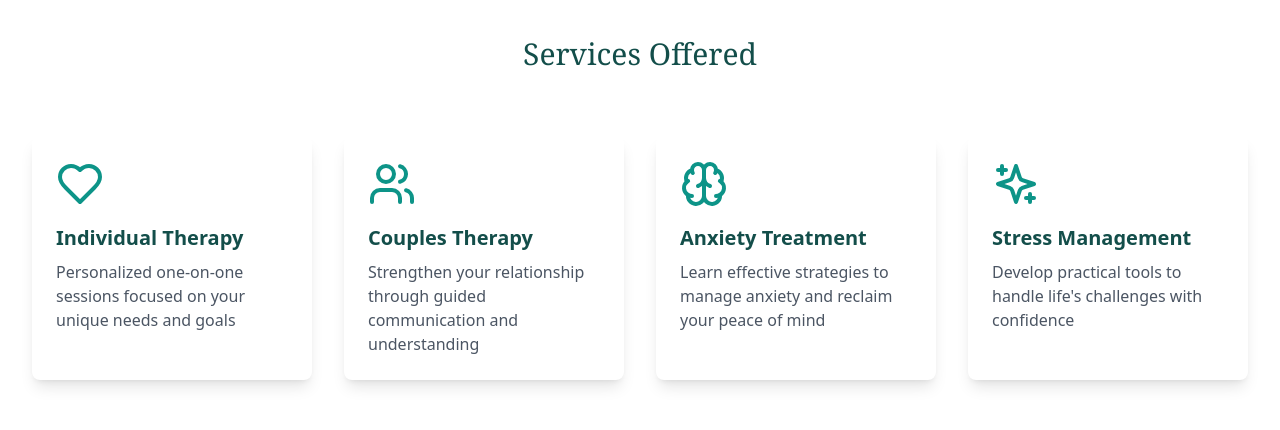
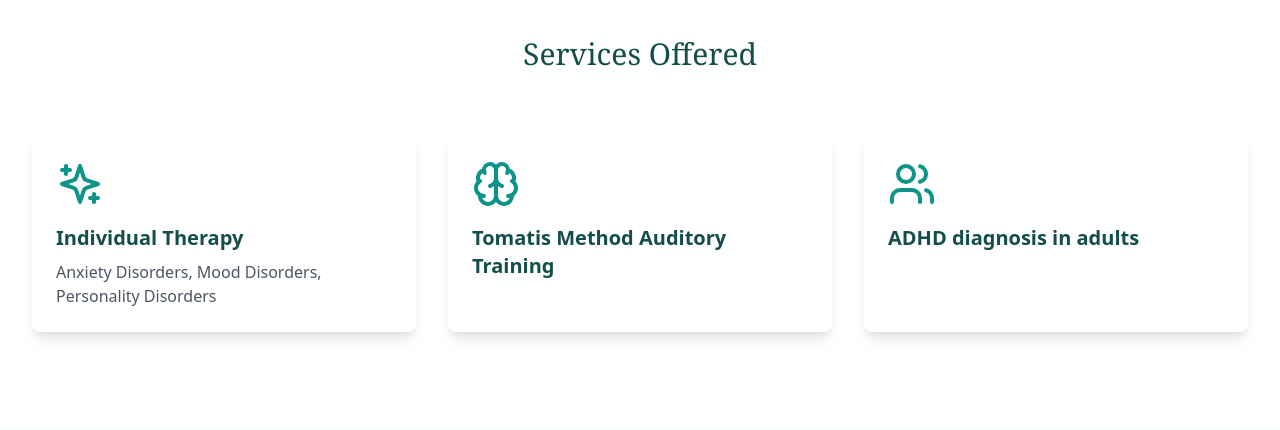
Before and after one commit to Segismondo/kamino-webpage, a React (Vite) app: page / in a window 1280 px wide. Shown: the part 800-1230 px from the top of the page. Built offline with nearby package versions, Linux system fonts and the light colour scheme.

Commit message:
updated services section

```diff
--- a/src/App.tsx
+++ b/src/App.tsx
@@ -22,10 +22,9 @@ function App() {
   });
 
   const services = [
-    { icon: <Heart className="w-12 h-12 text-teal-600" />, title: t('services.individual.title'), description: t('services.individual.description') },
-    { icon: <Users className="w-12 h-12 text-teal-600" />, title: t('services.couples.title'), description: t('services.couples.description') },
-    { icon: <Brain className="w-12 h-12 text-teal-600" />, title: t('services.anxiety.title'), description: t('services.anxiety.description') },
-    { icon: <Sparkles className="w-12 h-12 text-teal-600" />, title: t('services.stress.title'), description: t('services.stress.description') },
+    { icon: <Sparkles className="w-12 h-12 text-teal-600" />, title: t('services.individual.title'), description: t('services.individual.description') },
+    { icon: <Brain className="w-12 h-12 text-teal-600" />, title: t('services.tomatis.title'), description: t('services.tomatis.description') },
+    { icon: <Users className="w-12 h-12 text-teal-600" />, title: t('services.adhd.title'), description: t('services.adhd.description')},
   ];
 
   const pricing = [
@@ -110,6 +109,7 @@ function App() {
           <div className="flex justify-between h-16">
             <div className="flex items-center space-x-4">
               <h1 className="text-2xl font-serif text-teal-800">mgr Agata Plura</h1>
+
             </div>
 
             {/* Desktop Navigation */}
@@ -178,8 +178,10 @@ function App() {
       {/* Services Section */}
 <section id="services" className="py-24 bg-white">
   <div className="max-w-7xl mx-auto px-4 sm:px-6 lg:px-8">
-          <h2 className="text-3xl font-serif text-center text-teal-900 mb-16">{t('services.title')}</h2>
-          <div className="grid md:grid-cols-2 lg:grid-cols-4 gap-8">
+    <h2 className="text-3xl font-serif text-center text-teal-900 mb-16">
+      {t('services.title')}
+    </h2>
+    <div className="grid md:grid-cols-2 lg:grid-cols-3 gap-8 justify-center">
       {services.map((service, index) => (
         <div key={index} className="p-6 bg-white rounded-lg shadow-lg hover:shadow-xl transition">
           <div className="mb-4">{service.icon}</div>
@@ -190,6 +192,7 @@ function App() {
     </div>
   </div>
 </section>
+
 
       {/* About Section */}
 <section id="about" className="py-24 bg-teal-50">
--- a/src/i18n/locales/en.json
+++ b/src/i18n/locales/en.json
@@ -16,19 +16,15 @@
     "title": "Services Offered",
     "individual": {
       "title": "Individual Therapy",
-      "description": "Personalized one-on-one sessions focused on your unique needs and goals"
+      "description": "Anxiety Disorders, Mood Disorders, Personality Disorders"
     },
-    "couples": {
-      "title": "Couples Therapy",
-      "description": "Strengthen your relationship through guided communication and understanding"
+    "tomatis": {
+      "title": "Tomatis Method Auditory Training",
+      "description": ""
     },
-    "anxiety": {
-      "title": "Anxiety Treatment",
-      "description": "Learn effective strategies to manage anxiety and reclaim your peace of mind"
-    },
-    "stress": {
-      "title": "Stress Management",
-      "description": "Develop practical tools to handle life's challenges with confidence"
+    "adhd": {
+      "title": "ADHD diagnosis in adults",
+      "description": ""
     }
   },
   "about": {
--- a/src/i18n/locales/pl.json
+++ b/src/i18n/locales/pl.json
@@ -16,19 +16,15 @@
     "title": "Oferowane usługi",
     "individual": {
       "title": "Terapia indywidualna",
-      "description": "Spersonalizowane sesje jeden na jeden skupione na Twoich unikalnych potrzebach i celach"
+      "description": "Zaburzenia lękowe, Zaburzenia nastroju, Zaburzenia osobowości"
     },
-    "couples": {
-      "title": "Terapia par",
-      "description": "Wzmocnij swój związek poprzez kierowaną komunikację i zrozumienie"
+    "tomatis": {
+      "title": "Trening Słuchowy Metodą Tomatisa",
+      "description": ""
     },
-    "anxiety": {
-      "title": "Leczenie lęku",
-      "description": "Naucz się skutecznych strategii radzenia sobie z lękiem i odzyskaj spokój umysłu"
-    },
-    "stress": {
-      "title": "Zarządzanie stresem",
-      "description": "Rozwiń praktyczne narzędzia do radzenia sobie z życiowymi wyzwaniami"
+    "adhd": {
+      "title": "Diagnoza ADHD u osób dorosłych ",
+      "description": ""
     }
   },
   "about": {
```
Lines whose indentation alone changed are shown as unchanged.
